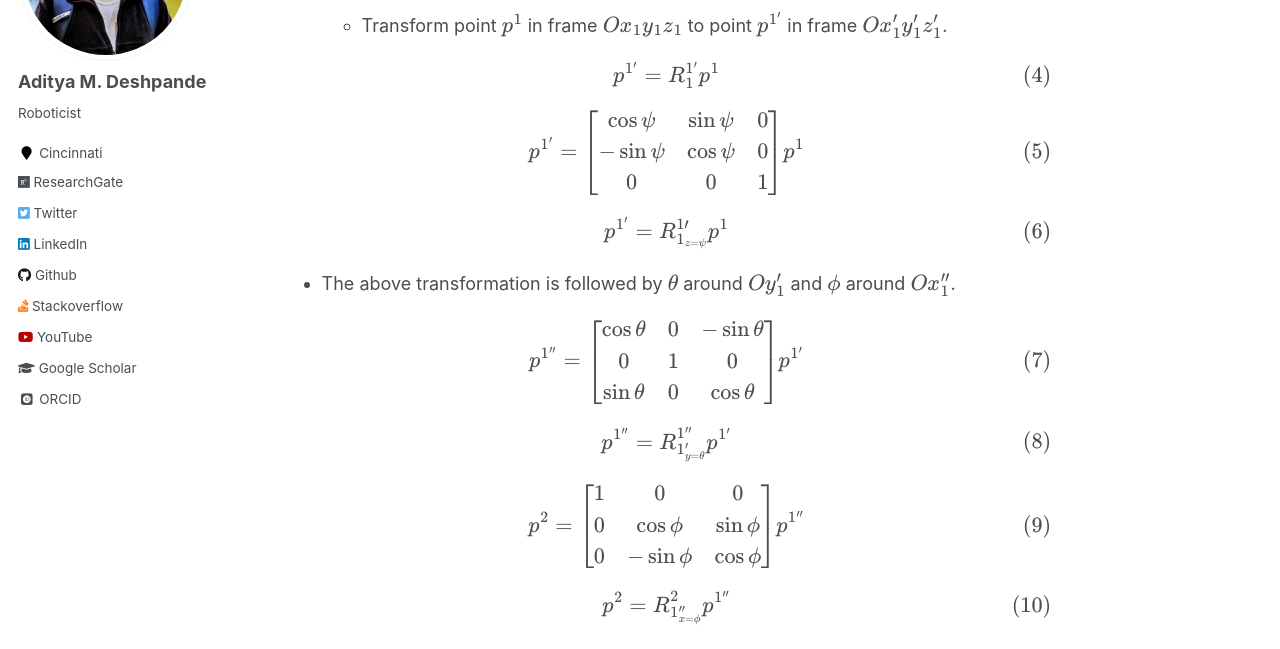
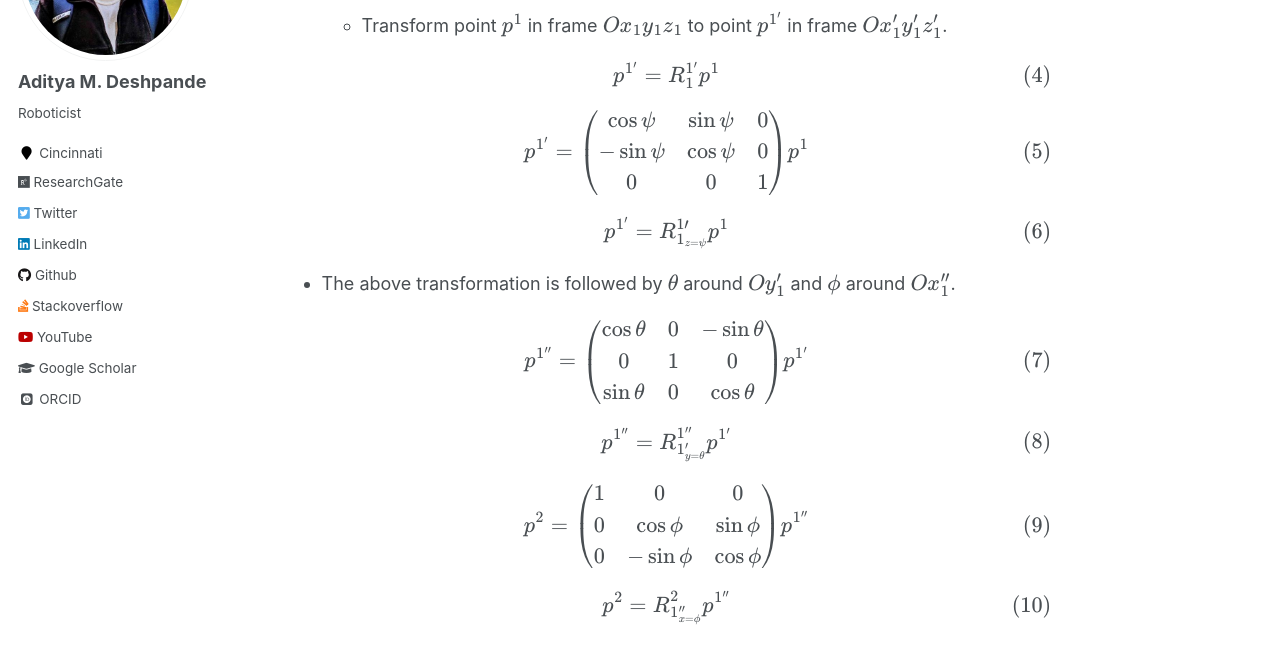
Before and after one commit to adipandas/adipandas.github.io, a Jekyll site: the page built from _posts/2020-02-10-euler-rotation.md, in a window 1280 px wide and 900 px high, scrolled down 2529 px. Shown: the part 150-799 px from the top of the window. Built offline with Jekyll 4.4.1, drawn with Linux system fonts in a browser that asks for light colours; some web fonts are replaced; formulas are drawn with MathJax 3; comment, search, counter and statistics services are not loaded.

Commit message:
Update 2020-02-10-euler-rotation.md

```diff
--- a/_posts/2020-02-10-euler-rotation.md
+++ b/_posts/2020-02-10-euler-rotation.md
@@ -93,29 +93,29 @@ Now, with the help of euler angles, transform the point given in **start** frame
 
 $$p^{1^{\prime}} = R_{1}^{1^{\prime}} p^{1}$$
 
-$$p^{1^{\prime}} = \begin{bmatrix}
+$$p^{1^{\prime}} = \begin{pmatrix}
 \cos \psi & \sin \psi & 0\\
 -\sin \psi & \cos \psi & 0\\
 0 & 0 & 1
-\end{bmatrix} p^{1}$$
+\end{pmatrix} p^{1}$$
 
 $$p^{1^{\prime}} = R_{1_{z=\psi}}^{1\prime} p^{1}$$
 
 * The above transformation is followed by $$\theta$$ around $$Oy_{1}^{\prime}$$ and $$\phi$$ around $$Ox_{1}^{\prime\prime}$$.
 
-$$p^{1^{\prime\prime}} = \begin{bmatrix}
+$$p^{1^{\prime\prime}} = \begin{pmatrix}
 \cos \theta & 0 & -\sin \theta\\
 0 & 1 & 0\\
 \sin \theta & 0 & \cos \theta
-\end{bmatrix} p^{1^{\prime}}$$
+\end{pmatrix} p^{1^{\prime}}$$
 
 $$p^{1^{\prime\prime}} = R_{1^{\prime}_{y=\theta}}^{1^{\prime\prime}} p^{1^{\prime}}$$
 
-$$p^{2} = \begin{bmatrix}
+$$p^{2} = \begin{pmatrix}
 1 & 0 & 0\\
 0 & \cos \phi & \sin \phi\\
 0 & -\sin \phi & \cos \phi
-\end{bmatrix} p^{1^{\prime\prime}}$$
+\end{pmatrix} p^{1^{\prime\prime}}$$
 
 $$p^{2} = R_{1^{\prime\prime}_{x=\phi}}^{2} p^{1^{\prime\prime}}$$
 
```
